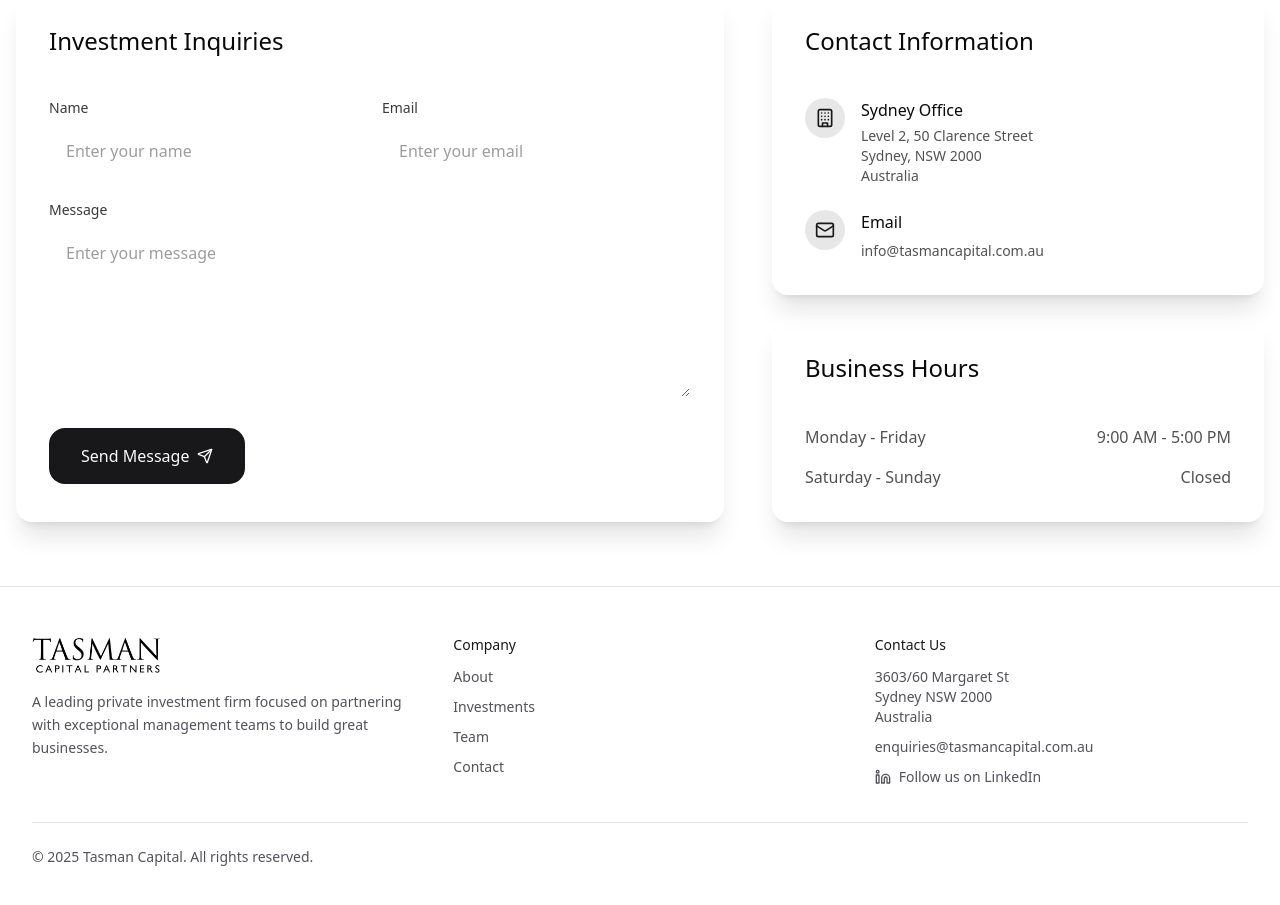
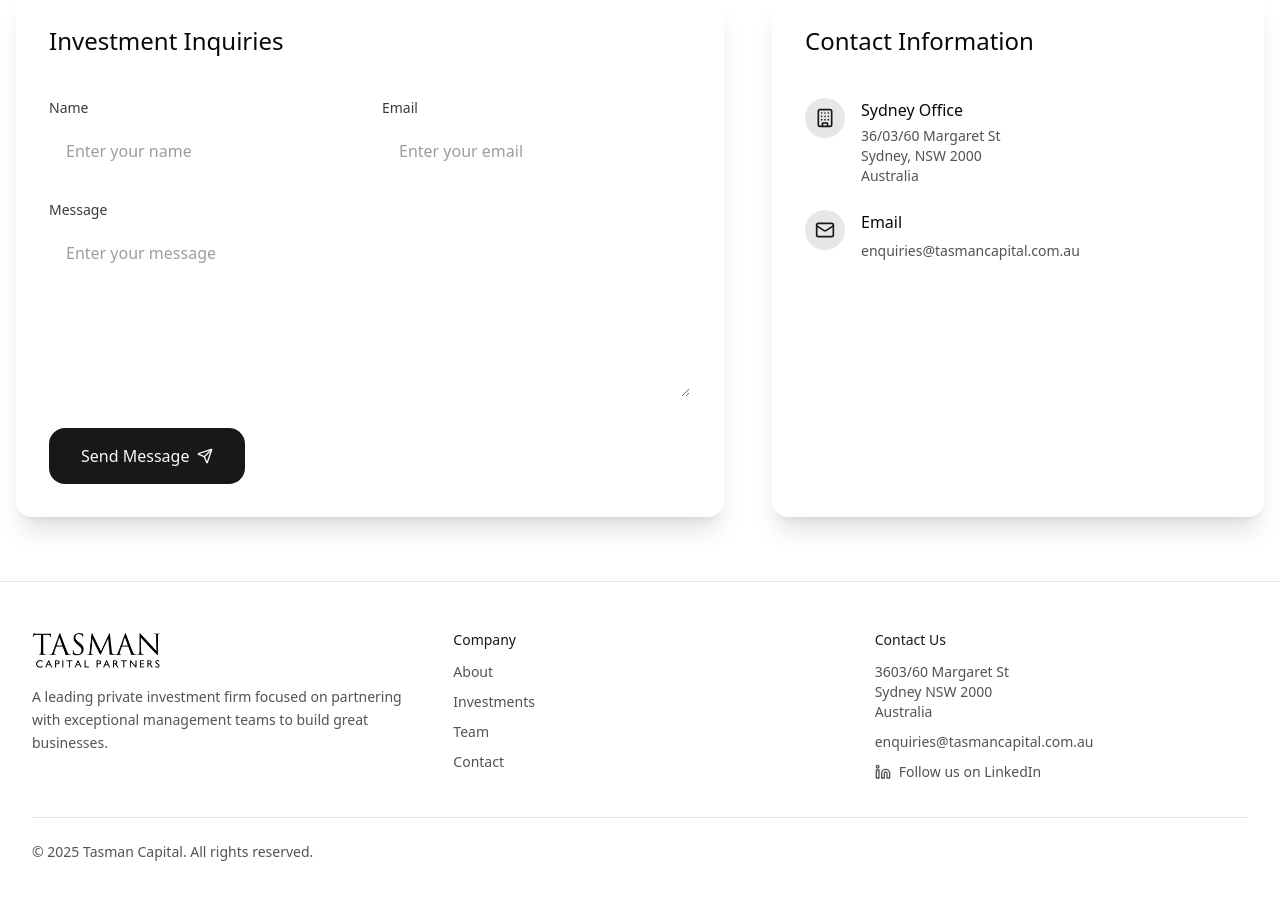
Before and after one commit to tasmancapital/webapp, a React (Vite) app: page /contact in a window 1280 px wide. Shown: the part 780-1685 px from the top of the page. Built offline with nearby package versions, Linux system fonts and the light colour scheme.

Commit message:
Updated contact page: changed address to 36/03/60 Margaret St, updated email to enquiries@tasmancapital.com.au, and removed business hours section

```diff
--- a/src/content/pages/contact.json
+++ b/src/content/pages/contact.json
@@ -4,12 +4,12 @@
   "description": "Please contact our team",
   "heroImage": "/images/tasman_capital_contact.jpg",
   "address": {
-    "street": "Level 2, 50 Clarence Street",
+    "street": "36/03/60 Margaret St",
     "city": "Sydney",
     "state": "NSW",
     "postcode": "2000",
     "country": "Australia"
   },
-  "email": "info@tasmancapital.com.au",
+  "email": "enquiries@tasmancapital.com.au",
   "phone": "+61 2 8599 9500"
 }
--- a/src/pages/Contact.tsx
+++ b/src/pages/Contact.tsx
@@ -1,4 +1,3 @@
-import * as React from 'react';
 import { Mail, Send, Building } from 'lucide-react';
 import Navbar from '../components/Navbar';
 import Footer from '../components/Footer';
@@ -230,23 +229,6 @@
                     </div>
                   </div>
                 </div>
-
-                {/* Business Hours Card */}
-                <div className="bg-white/5 backdrop-blur-sm border border-white/10 rounded-2xl p-6 md:p-8 shadow-xl">
-                  <h3 className="text-2xl font-light text-foreground mb-6 pb-4 border-b border-white/10">
-                    Business Hours
-                  </h3>
-                  <div className="space-y-4 text-foreground/70">
-                    <div className="flex justify-between items-center">
-                      <span>Monday - Friday</span>
-                      <span>9:00 AM - 5:00 PM</span>
-                    </div>
-                    <div className="flex justify-between items-center">
-                      <span>Saturday - Sunday</span>
-                      <span>Closed</span>
-                    </div>
-                  </div>
-                </div>
               </motion.div>
             </div>
           </div>
```
